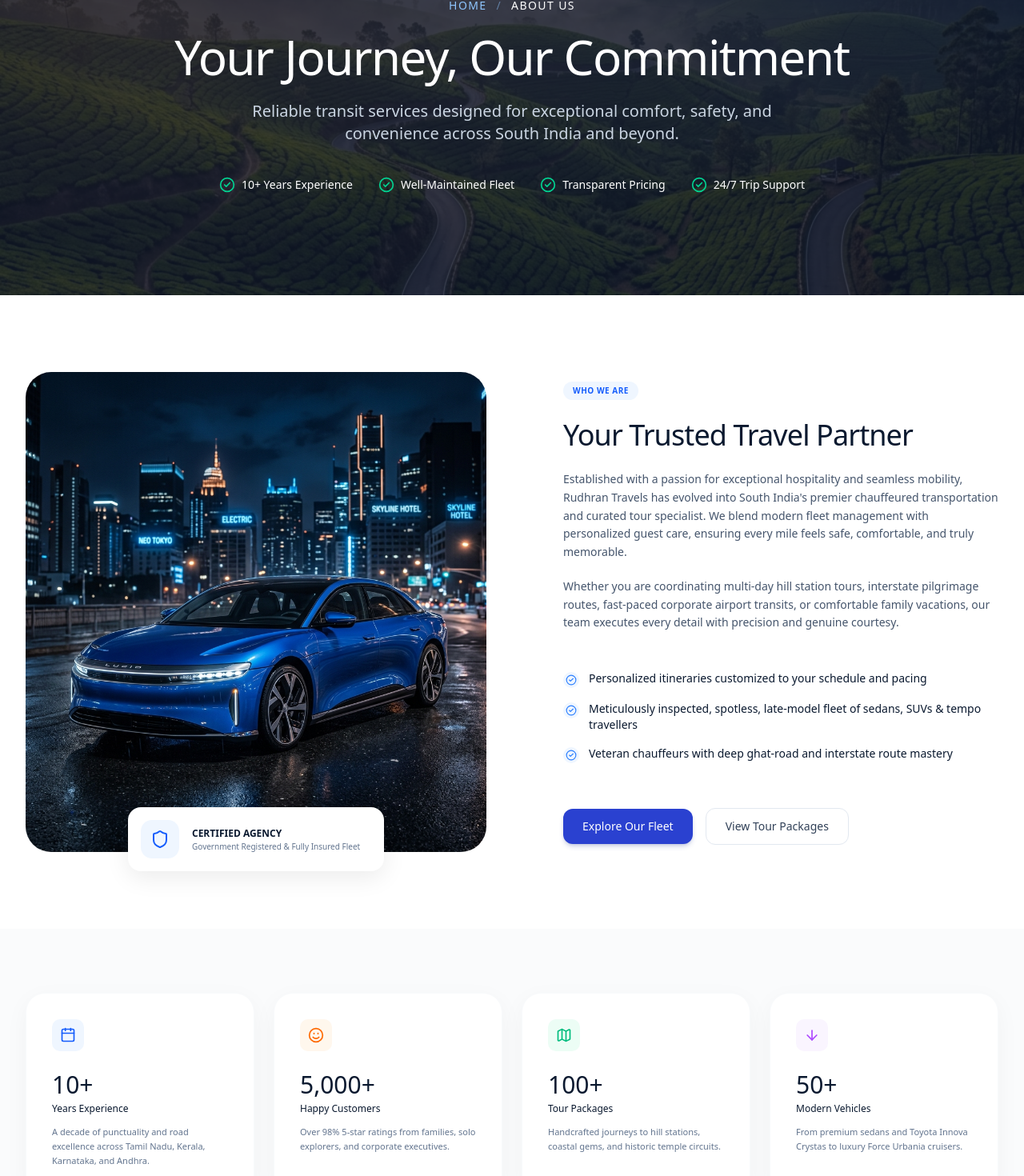
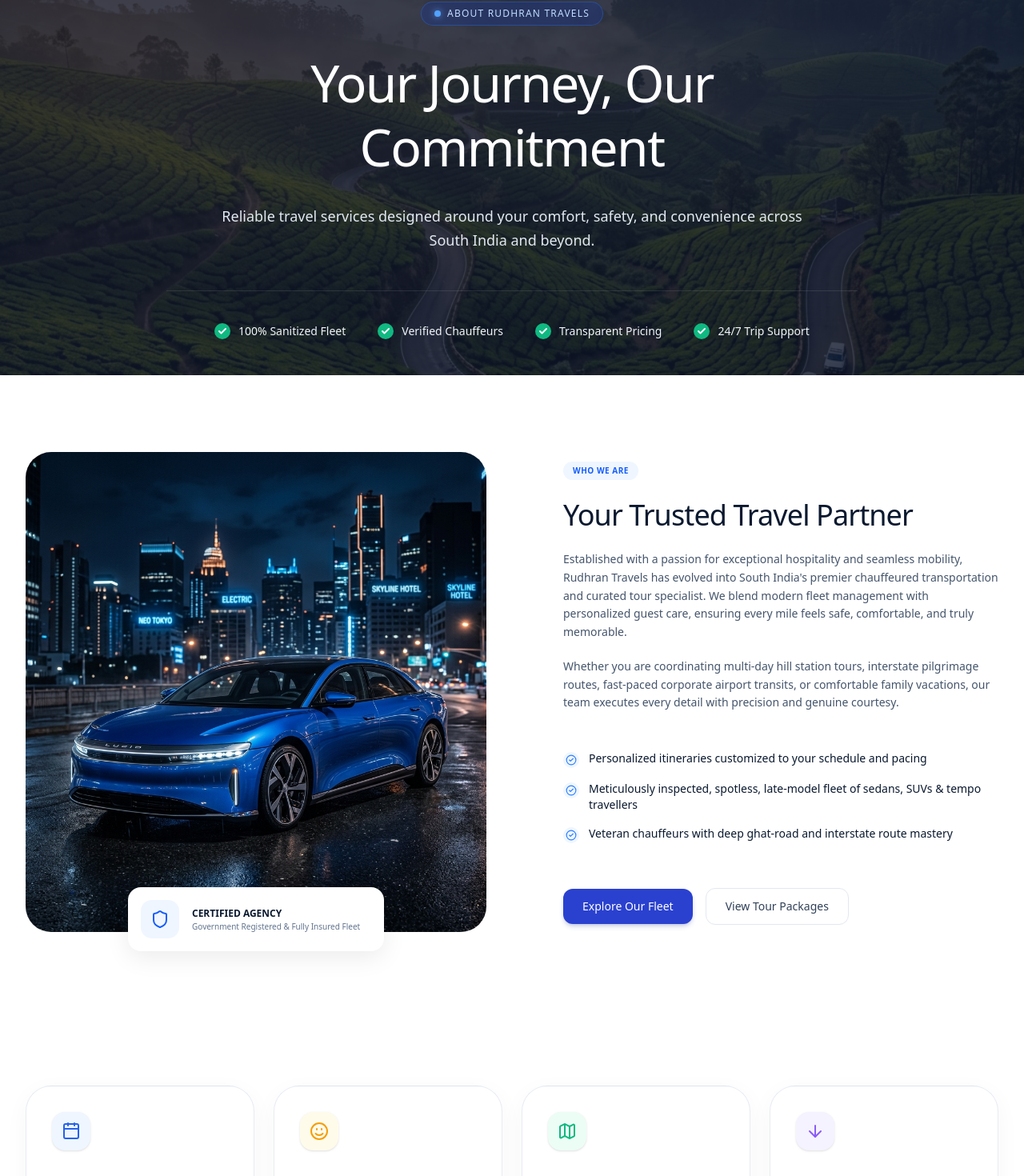
Before and after one commit to aeropeak26/Rudhran_travels, a Next.js app: page /about in a window 1280 px wide. Shown: the part 237-1707 px from the top of the page at 80% size. Built offline with nearby package versions, Linux system fonts and the light colour scheme.

Commit message:
Update About Us hero banner and Stats cards gradients

```diff
--- a/src/app/about/page.tsx
+++ b/src/app/about/page.tsx
@@ -5,7 +5,7 @@ import Image from 'next/image';
 import Link from 'next/link';
 import {
   CheckCircle2, Clock, Car, Users, BadgeCheck, Shield, Smile, Award,
-  MapPin, Route, Briefcase, Plane, Users2, Key, Phone, MessageCircle, ArrowRightLeft, Zap, FileCheck, Calendar, Map, ArrowDown
+  MapPin, Route, Briefcase, Plane, Users2, Key, Phone, MessageCircle, ArrowRightLeft, Zap, FileCheck, Calendar, Map, ArrowDown, Check
 } from 'lucide-react';
 import TopBar from '@/components/TopBar';
 import Header from '@/components/Header';
@@ -24,7 +24,7 @@ export default function AboutUs() {
 
       <main className="flex-grow">
         {/* 1. Hero Banner */}
-        <section className="relative w-full h-[400px] md:h-[500px] flex items-center justify-center overflow-hidden">
+        <section className="relative w-full h-[500px] md:h-[600px] flex items-center justify-center overflow-hidden">
           <Image
             src="/images/dest2.png"
             alt="Scenic road"
@@ -34,37 +34,50 @@ export default function AboutUs() {
           />
           <div className="absolute inset-0 bg-slate-900/80"></div>
 
-          <div className="relative z-10 text-center text-white px-4 max-w-4xl mx-auto">
-            <div className="flex items-center justify-center space-x-3 text-xs md:text-sm font-medium tracking-widest text-blue-300 uppercase mb-6">
+          <div className="relative z-10 text-center text-white px-4 max-w-4xl mx-auto mt-10">
+            <div className="flex items-center justify-center space-x-2 text-[10px] md:text-xs font-semibold tracking-widest text-slate-300 uppercase mb-8">
               <Link href="/" className="hover:text-white transition-colors">HOME</Link>
               <span className="opacity-50">/</span>
-              <span className="text-white">ABOUT US</span>
+              <span className="text-blue-400">ABOUT US</span>
             </div>
 
-            <h1 className="text-4xl md:text-5xl lg:text-6xl font-semibold tracking-tight mb-6">
+            <div className="inline-flex items-center gap-2 px-4 py-1.5 bg-blue-900/40 border border-blue-500/30 rounded-full mb-8 backdrop-blur-sm">
+              <div className="w-2 h-2 rounded-full bg-blue-400 shadow-[0_0_8px_rgba(96,165,250,0.8)]"></div>
+              <span className="text-[10px] md:text-xs font-bold text-blue-200 uppercase tracking-widest">ABOUT RUDHRAN TRAVELS</span>
+            </div>
+
+            <h1 className="text-4xl md:text-5xl lg:text-[64px] font-bold tracking-tight mb-8 leading-tight">
               Your Journey, Our Commitment
             </h1>
 
-            <p className="text-lg md:text-xl text-slate-300 font-light mb-10 max-w-3xl mx-auto">
-              Reliable transit services designed for exceptional comfort, safety, and convenience across South India and beyond.
+            <p className="text-base md:text-lg text-slate-200 font-light mb-12 max-w-3xl mx-auto leading-relaxed">
+              Reliable travel services designed around your comfort, safety, and convenience across South India and beyond.
             </p>
 
-            <div className="flex flex-wrap items-center justify-center gap-4 md:gap-8 text-sm font-medium">
-              <div className="flex items-center gap-2">
-                <CheckCircle2 className="w-5 h-5 text-emerald-400" />
-                <span>10+ Years Experience</span>
+            <div className="flex flex-wrap items-center justify-center gap-6 md:gap-10 text-sm font-medium border-t border-white/10 pt-10">
+              <div className="flex items-center gap-2.5">
+                <div className="w-5 h-5 rounded-full bg-[#10b981] flex items-center justify-center shrink-0">
+                  <Check className="w-3 h-3 text-white stroke-[4]" />
+                </div>
+                <span className="text-slate-100">100% Sanitized Fleet</span>
               </div>
-              <div className="flex items-center gap-2">
-                <CheckCircle2 className="w-5 h-5 text-emerald-400" />
-                <span>Well-Maintained Fleet</span>
+              <div className="flex items-center gap-2.5">
+                <div className="w-5 h-5 rounded-full bg-[#10b981] flex items-center justify-center shrink-0">
+                  <Check className="w-3 h-3 text-white stroke-[4]" />
+                </div>
+                <span className="text-slate-100">Verified Chauffeurs</span>
               </div>
-              <div className="flex items-center gap-2">
-                <CheckCircle2 className="w-5 h-5 text-emerald-400" />
-                <span>Transparent Pricing</span>
+              <div className="flex items-center gap-2.5">
+                <div className="w-5 h-5 rounded-full bg-[#10b981] flex items-center justify-center shrink-0">
+                  <Check className="w-3 h-3 text-white stroke-[4]" />
+                </div>
+                <span className="text-slate-100">Transparent Pricing</span>
               </div>
-              <div className="flex items-center gap-2">
-                <CheckCircle2 className="w-5 h-5 text-emerald-400" />
-                <span>24/7 Trip Support</span>
+              <div className="flex items-center gap-2.5">
+                <div className="w-5 h-5 rounded-full bg-[#10b981] flex items-center justify-center shrink-0">
+                  <Check className="w-3 h-3 text-white stroke-[4]" />
+                </div>
+                <span className="text-slate-100">24/7 Trip Support</span>
               </div>
             </div>
           </div>
@@ -149,47 +162,59 @@ export default function AboutUs() {
         </section>
 
         {/* 3. Stats Section */}
-        <section className="py-20 bg-[#fafbfc]">
+        <section className="py-24 bg-white">
           <div className="max-w-7xl mx-auto px-4 sm:px-6 lg:px-8">
             <div className="grid grid-cols-1 sm:grid-cols-2 lg:grid-cols-4 gap-6">
 
               {/* Card 1 */}
-              <div className="bg-white p-8 rounded-3xl shadow-[0_8px_30px_rgb(0,0,0,0.04)] border border-slate-50 flex flex-col hover:-translate-y-1 transition-transform duration-300">
-                <div className="w-10 h-10 bg-blue-50 rounded-[10px] flex items-center justify-center text-blue-600 mb-6">
-                  <Calendar className="w-5 h-5" />
+              <div
+                className="p-8 rounded-[2rem] shadow-[0_8px_30px_rgb(0,0,0,0.04)] border border-[#e2e8f0]/80 flex flex-col hover:-translate-y-1 transition-transform duration-300"
+                style={{ background: 'linear-gradient(180deg, #FFFFFF 56%, #cdd9fa 100%)' }}
+              >
+                <div className="w-12 h-12 bg-[#eff6ff] rounded-2xl flex items-center justify-center text-[#2563eb] mb-8 shadow-sm">
+                  <Calendar className="w-6 h-6" />
                 </div>
-                <h3 className="text-3xl font-bold text-[#0a192f] mb-1">10+</h3>
-                <p className="text-xs font-bold text-[#0a192f] mb-3">Years Experience</p>
+                <h3 className="text-4xl font-bold text-[#0a192f] mb-1">10+</h3>
+                <p className="text-sm font-bold text-[#0a192f] mb-4">Years Experience</p>
                 <p className="text-[11px] text-slate-500 leading-relaxed">A decade of punctuality and road excellence across Tamil Nadu, Kerala, Karnataka, and Andhra.</p>
               </div>
 
               {/* Card 2 */}
-              <div className="bg-white p-8 rounded-3xl shadow-[0_8px_30px_rgb(0,0,0,0.04)] border border-slate-50 flex flex-col hover:-translate-y-1 transition-transform duration-300">
-                <div className="w-10 h-10 bg-orange-50 rounded-[10px] flex items-center justify-center text-orange-500 mb-6">
-                  <Smile className="w-5 h-5" />
+              <div
+                className="p-8 rounded-[2rem] shadow-[0_8px_30px_rgb(0,0,0,0.04)] border border-[#e2e8f0]/80 flex flex-col hover:-translate-y-1 transition-transform duration-300"
+                style={{ background: 'linear-gradient(180deg, #FFFFFF 56%, #cdd9fa 100%)' }}
+              >
+                <div className="w-12 h-12 bg-[#fffbeb] rounded-2xl flex items-center justify-center text-[#f59e0b] mb-8 shadow-sm">
+                  <Smile className="w-6 h-6" />
                 </div>
-                <h3 className="text-3xl font-bold text-[#0a192f] mb-1">5,000+</h3>
-                <p className="text-xs font-bold text-[#0a192f] mb-3">Happy Customers</p>
+                <h3 className="text-4xl font-bold text-[#0a192f] mb-1">5,000+</h3>
+                <p className="text-sm font-bold text-[#0a192f] mb-4">Happy Customers</p>
                 <p className="text-[11px] text-slate-500 leading-relaxed">Over 98% 5-star ratings from families, solo explorers, and corporate executives.</p>
               </div>
 
               {/* Card 3 */}
-              <div className="bg-white p-8 rounded-3xl shadow-[0_8px_30px_rgb(0,0,0,0.04)] border border-slate-50 flex flex-col hover:-translate-y-1 transition-transform duration-300">
-                <div className="w-10 h-10 bg-emerald-50 rounded-[10px] flex items-center justify-center text-emerald-500 mb-6">
-                  <Map className="w-5 h-5" />
+              <div
+                className="p-8 rounded-[2rem] shadow-[0_8px_30px_rgb(0,0,0,0.04)] border border-[#e2e8f0]/80 flex flex-col hover:-translate-y-1 transition-transform duration-300"
+                style={{ background: 'linear-gradient(180deg, #FFFFFF 56%, #cdd9fa 100%)' }}
+              >
+                <div className="w-12 h-12 bg-[#ecfdf5] rounded-2xl flex items-center justify-center text-[#10b981] mb-8 shadow-sm">
+                  <Map className="w-6 h-6" />
                 </div>
-                <h3 className="text-3xl font-bold text-[#0a192f] mb-1">100+</h3>
-                <p className="text-xs font-bold text-[#0a192f] mb-3">Tour Packages</p>
+                <h3 className="text-4xl font-bold text-[#0a192f] mb-1">100+</h3>
+                <p className="text-sm font-bold text-[#0a192f] mb-4">Tour Packages</p>
                 <p className="text-[11px] text-slate-500 leading-relaxed">Handcrafted journeys to hill stations, coastal gems, and historic temple circuits.</p>
               </div>
 
               {/* Card 4 */}
-              <div className="bg-white p-8 rounded-3xl shadow-[0_8px_30px_rgb(0,0,0,0.04)] border border-slate-50 flex flex-col hover:-translate-y-1 transition-transform duration-300">
-                <div className="w-10 h-10 bg-purple-50 rounded-[10px] flex items-center justify-center text-purple-500 mb-6">
-                  <ArrowDown className="w-5 h-5" />
+              <div
+                className="p-8 rounded-[2rem] shadow-[0_8px_30px_rgb(0,0,0,0.04)] border border-[#e2e8f0]/80 flex flex-col hover:-translate-y-1 transition-transform duration-300"
+                style={{ background: 'linear-gradient(180deg, #FFFFFF 56%, #cdd9fa 100%)' }}
+              >
+                <div className="w-12 h-12 bg-[#f5f3ff] rounded-2xl flex items-center justify-center text-[#8b5cf6] mb-8 shadow-sm">
+                  <ArrowDown className="w-6 h-6" />
                 </div>
-                <h3 className="text-3xl font-bold text-[#0a192f] mb-1">50+</h3>
-                <p className="text-xs font-bold text-[#0a192f] mb-3">Modern Vehicles</p>
+                <h3 className="text-4xl font-bold text-[#0a192f] mb-1">50+</h3>
+                <p className="text-sm font-bold text-[#0a192f] mb-4">Modern Vehicles</p>
                 <p className="text-[11px] text-slate-500 leading-relaxed">From premium sedans and Toyota Innova Crystas to luxury Force Urbania cruisers.</p>
               </div>
 
```
